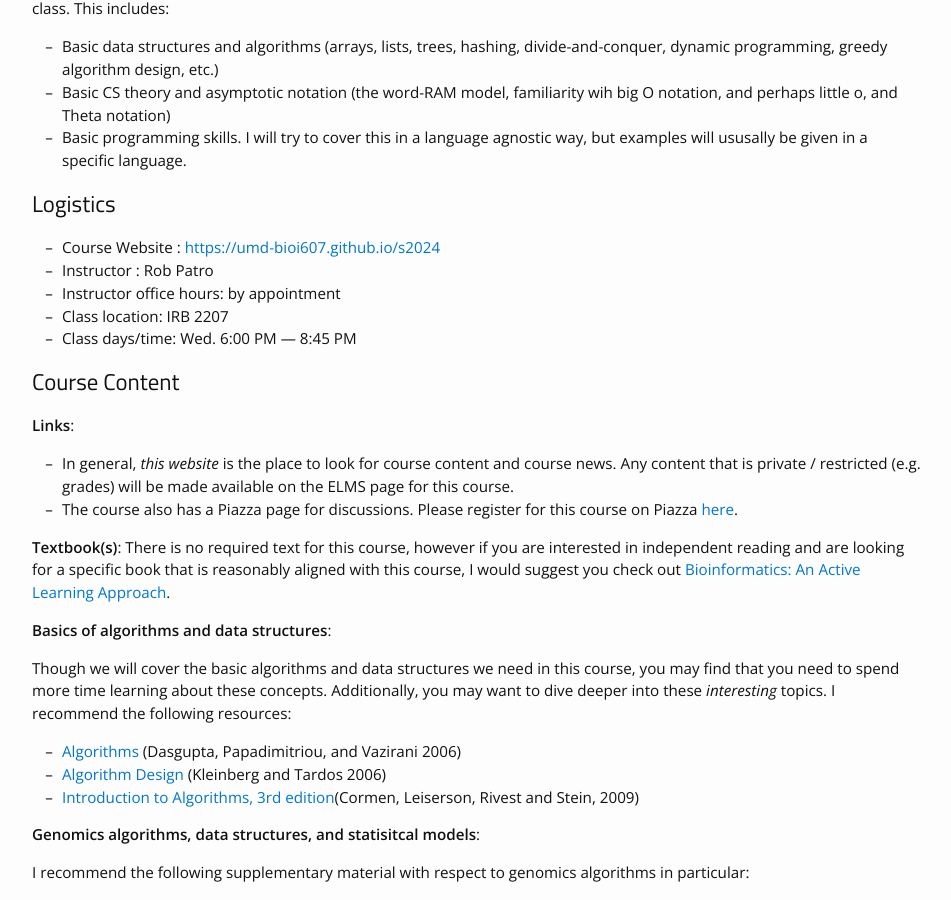
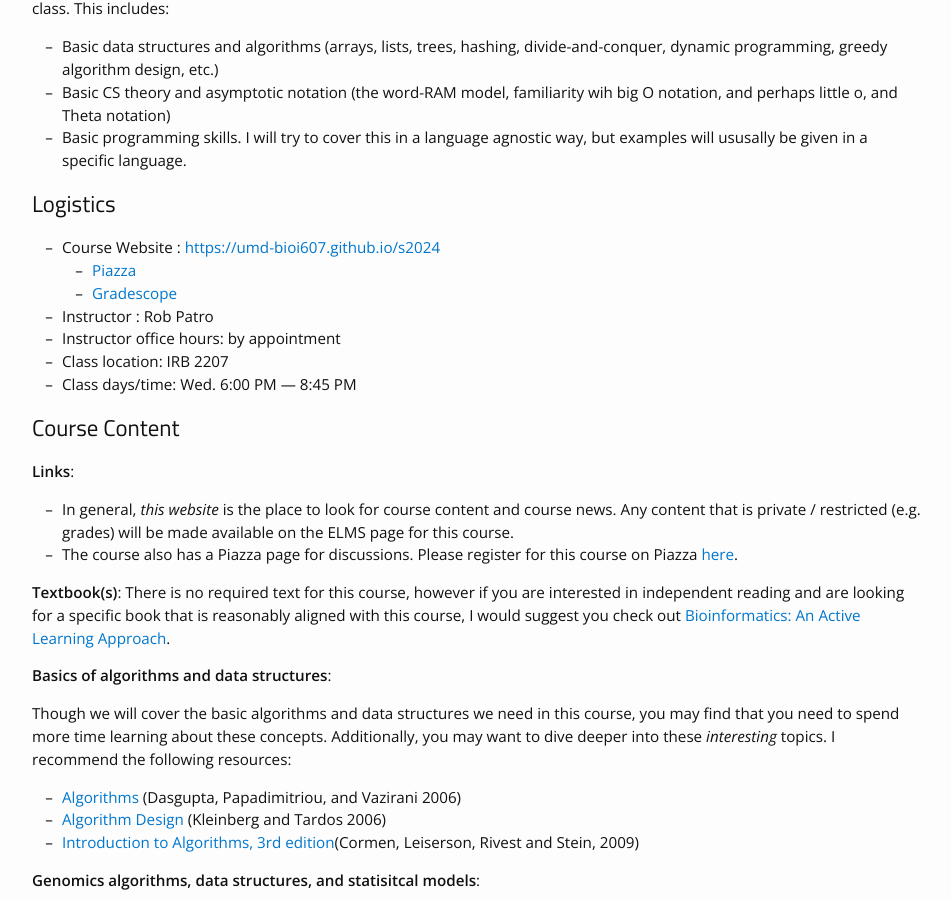
Before and after one commit to umd-bioi607/s2024, a Jekyll site: the page built from materials.md, in a window 1280 px wide and 900 px high, scrolled down 456 px. Shown: the whole window, without its empty margins (163-1114 px from the left). Built offline with Jekyll 4.4.1, drawn with Linux system fonts in a browser that asks for light colours; nearby versions of some CDN libraries.

Commit message:
add piazza and gradescope links at top level

```diff
--- a/materials.md
+++ b/materials.md
@@ -12,9 +12,7 @@ Here you'll find an overview of the course — the material I expect we'll cover
 
 ## Assumed prerequisites
 
-While there are no enforced course prerequisites for this class, we will assume a basic mathematical maturity and familiarity with
-certain mathematical ideas.  Because no specific computer science prerequisites are assumed, we will have to spend some time covering the
-basics of what will be required to understand the data structures and algorithms we will cover in class.  This includes:
+While there are no enforced course prerequisites for this class, we will assume a basic mathematical maturity and familiarity with certain mathematical ideas.  Because no specific computer science prerequisites are assumed, we will have to spend some time covering the basics of what will be required to understand the data structures and algorithms we will cover in class.  This includes:
 
   * Basic data structures and algorithms (arrays, lists, trees, hashing, divide-and-conquer, dynamic programming, greedy algorithm design, etc.)
   * Basic CS theory and asymptotic notation (the word-RAM model, familiarity wih big O notation, and perhaps little o, and Theta notation)
@@ -23,6 +21,8 @@ basics of what will be required to understand the data structures and algorithms
 ## Logistics
 
 * Course Website : [https://umd-bioi607.github.io/s2024](https://umd-bioi607.github.io/s2024)
+    * [Piazza](https://piazza.com/umd/spring2024/bioi607)
+    * [Gradescope](https://www.gradescope.com/courses/720443)
 * Instructor : Rob Patro
 * Instructor office hours: by appointment
 * Class location: IRB 2207
```
